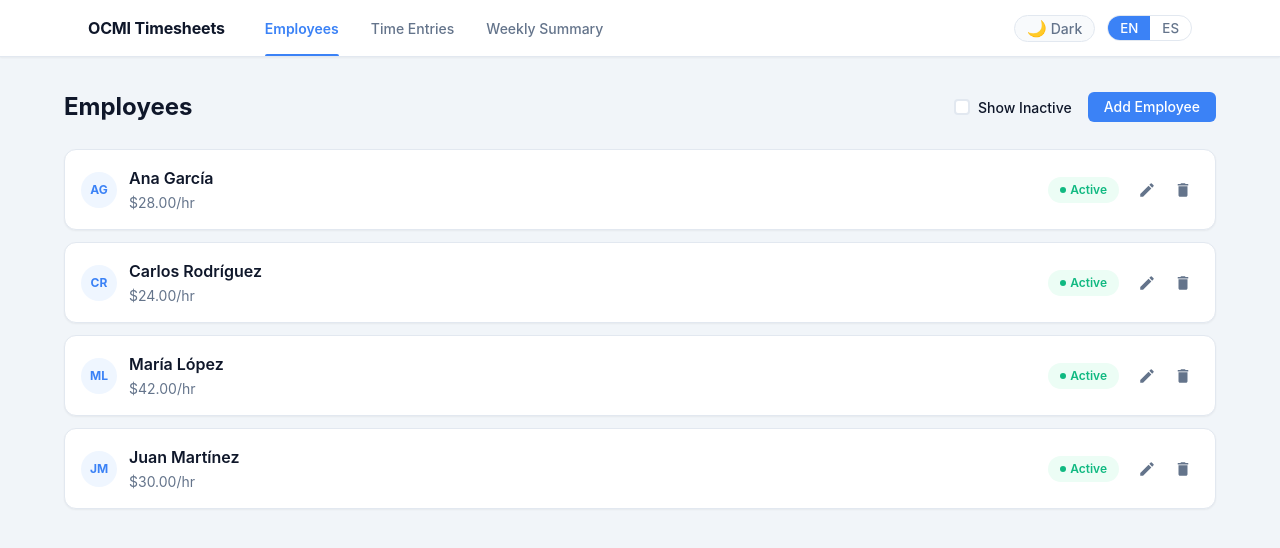
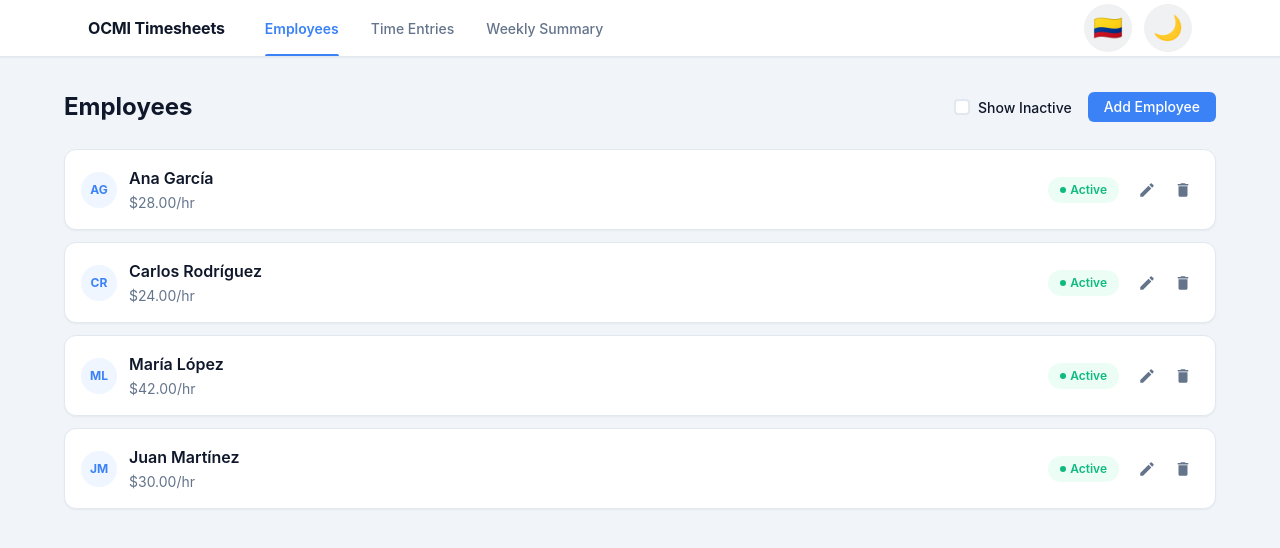
Before and after one commit to macripcode/ocmi-technical-assesment, a React (Vite) app in the folder ocmi-timesheets/web/: page / in a window 1280 px wide. Shown: the top 548 px of the page. Built offline with nearby package versions, Linux system fonts and the light colour scheme.

Commit message:
Adding Responsive to the navbar

```diff
--- a/ocmi-timesheets/web/src/components/Navbar/Navbar.module.css
+++ b/ocmi-timesheets/web/src/components/Navbar/Navbar.module.css
@@ -85,6 +85,16 @@
     align-items: center;
     gap:         var(--space-3);
     margin-left: auto;
+  }
+
+  /* Nav-specific button tint — overrides the overlay-ctrl defaults */
+  .controls .controlBtn {
+    background: var(--color-nav-ctrl);
+    color:      var(--color-text);
+  }
+  .controls .controlBtn:hover {
+    background: var(--color-nav-ctrl-hover);
+    color:      var(--color-primary);
   }
 }
 
--- a/ocmi-timesheets/web/src/components/Navbar/index.tsx
+++ b/ocmi-timesheets/web/src/components/Navbar/index.tsx
@@ -3,8 +3,6 @@ import { useTranslation } from 'react-i18next';
 import type { Tab } from '../../types/tab';
 import { useTheme } from '../../context/ThemeContext';
 import { CloseIcon } from '../Icons';
-import { LanguageSwitcher } from '../LanguageSwitcher';
-import { ThemeToggle } from '../ThemeToggle';
 import styles from './Navbar.module.css';
 
 interface NavbarProps {
@@ -60,8 +58,20 @@ export function Navbar({ activeTab, onTabChange }: NavbarProps) {
           </div>
 
           <div className={styles.controls}>
-            <ThemeToggle />
-            <LanguageSwitcher />
+            <button
+              className={styles.controlBtn}
+              onClick={() => i18n.changeLanguage(i18n.language === 'en' ? 'es' : 'en')}
+              aria-label="Switch language"
+            >
+              {langIcon}
+            </button>
+            <button
+              className={styles.controlBtn}
+              onClick={toggle}
+              aria-label={themeIcon === '🌙' ? t('common.theme.dark') : t('common.theme.light')}
+            >
+              {themeIcon}
+            </button>
           </div>
         </div>
       </nav>
--- a/ocmi-timesheets/web/src/styles/themes.css
+++ b/ocmi-timesheets/web/src/styles/themes.css
@@ -23,6 +23,8 @@
   --color-overlay-text:  #0f172a;
   --color-overlay-ctrl:  rgba(59, 130, 246, 0.12);
   --color-overlay-ctrl-hover: rgba(59, 130, 246, 0.25);
+  --color-nav-ctrl:      rgba(15, 23, 42, 0.06);
+  --color-nav-ctrl-hover:rgba(59, 130, 246, 0.14);
   --shadow-sm:  0 1px 2px rgba(0,0,0,0.05);
   --shadow-md:  0 4px 6px rgba(0,0,0,0.07);
   --shadow-lg:  0 10px 15px rgba(0,0,0,0.08);
@@ -53,6 +55,8 @@
   --color-overlay-text:  #dde8f5;
   --color-overlay-ctrl:  rgba(100, 140, 220, 0.20);
   --color-overlay-ctrl-hover: rgba(100, 140, 220, 0.35);
+  --color-nav-ctrl:      rgba(255, 255, 255, 0.07);
+  --color-nav-ctrl-hover:rgba(96, 165, 250, 0.18);
   --shadow-sm:  0 1px 2px rgba(0,0,0,0.3);
   --shadow-md:  0 4px 6px rgba(0,0,0,0.4);
   --shadow-lg:  0 10px 15px rgba(0,0,0,0.5);
```
